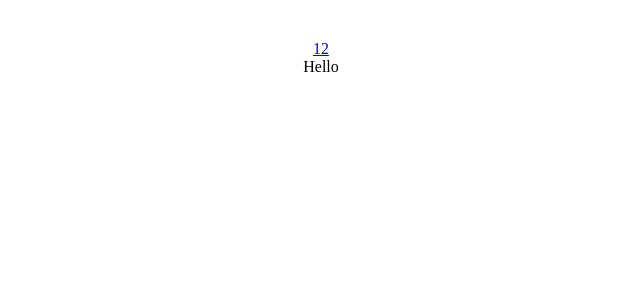
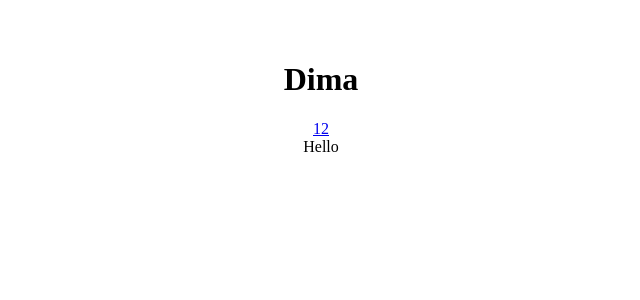
Before and after one commit to Dimaestro/goit-test-tweets-app, a React (Vite) app: page / in a window 1280 px wide. Shown: the top 300 px of the page, without its empty margins (319-959 px from the left). Built offline with nearby package versions, Linux system fonts and the light colour scheme.

Commit message:
Update App.jsx

```diff
--- a/src/App.jsx
+++ b/src/App.jsx
@@ -5,6 +5,7 @@ import { Route, Routes, NavLink } from 'react-router-dom'
 function App() {
   return (
     <>
+      <h1>Dima</h1>
       <NavLink to='/'>1</NavLink>
       <NavLink to='/dima'>2</NavLink>
       <Routes>
```
